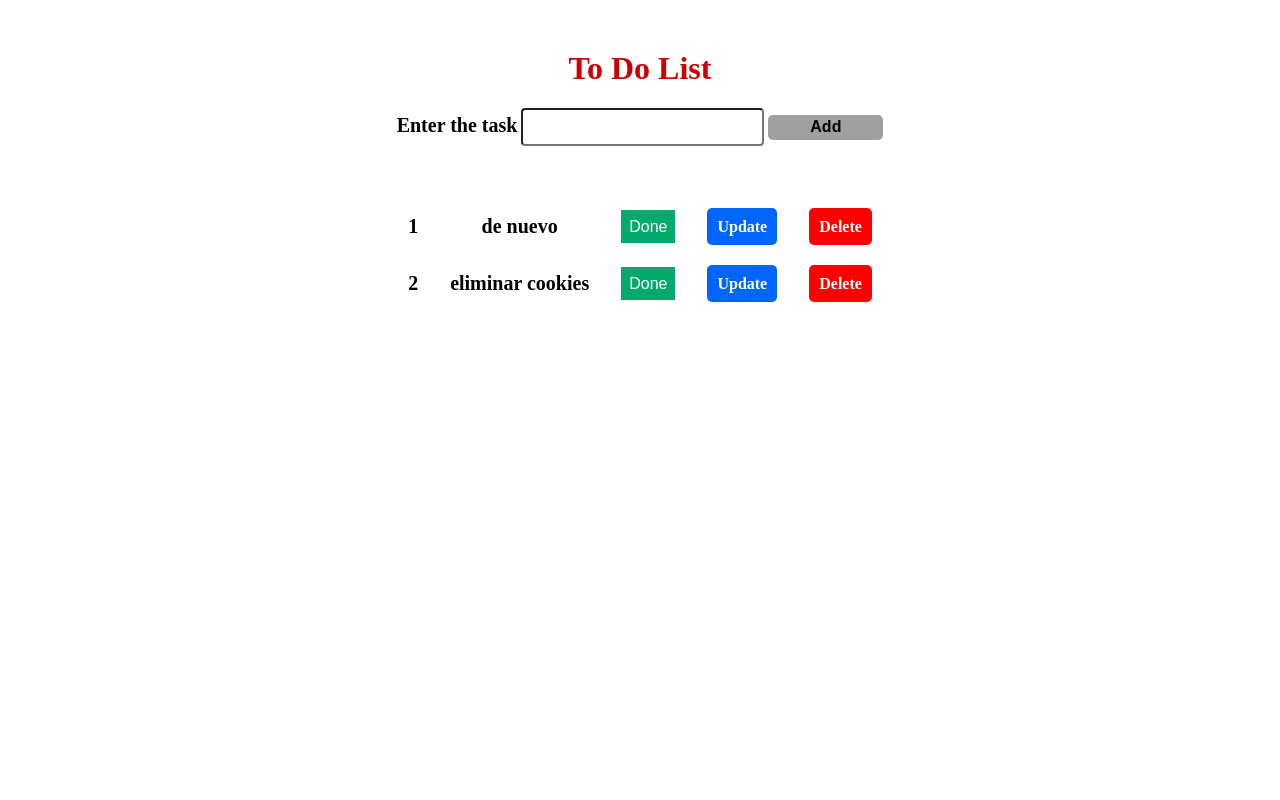
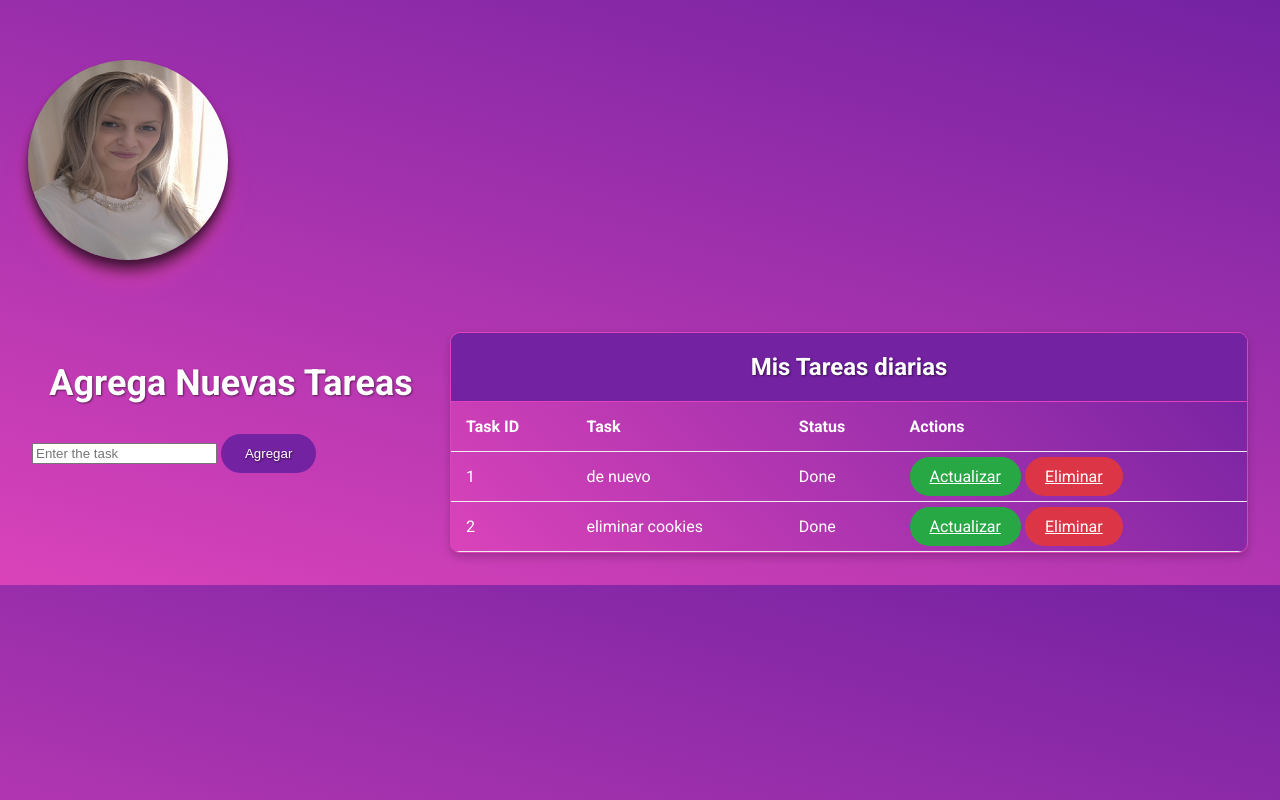
Before and after one commit to Irina-Ichim/ToDoList-Flask, a Flask app: page / in a window 1280 px wide. Run offline with Flask 3, Linux system fonts and the light colour scheme; data comes from the database, SQL or seed files in the repository; both versions use the stored data as it was after the commit.

Commit message:
agregando unos estilos + img + algunas excepciones

```diff
--- a/app.py
+++ b/app.py
@@ -1,44 +1,76 @@
-from flask import Flask,render_template,request,redirect,url_for
+from flask import Flask, render_template, request, redirect, url_for
 from flask_sqlalchemy import SQLAlchemy
 
 app = Flask(__name__)
-app.config['SQLALCHEMY_DATABASE_URI']='sqlite:///db.sqlite'
-app.config['SQLALCHEMY_TRACK_MODIFICATIONS']=False
-db= SQLAlchemy(app)
-
+app.config['SQLALCHEMY_DATABASE_URI'] = 'sqlite:///db.sqlite'
+app.config['SQLALCHEMY_TRACK_MODIFICATIONS'] = False
+db = SQLAlchemy(app)
 
 class Todo(db.Model):
-    task_id=db.Column(db.Integer,primary_key=True)
-    name=db.Column(db.String(100))
-    done=db.Column(db.Boolean)
+    """
+    Modelo de datos para representar una tarea.
+
+    Attributes:
+        task_id (int): ID único de la tarea.
+        name (str): Nombre de la tarea.
+        done (bool): Indicador de si la tarea está completada o no.
+    """
+    task_id = db.Column(db.Integer, primary_key=True)
+    name = db.Column(db.String(100))
+    done = db.Column(db.Boolean)
+
 
 @app.route('/')
 def home():
-    todo_list=Todo.query.all()
-    return render_template('base.html',todo_list=todo_list)
+    """
+    Ruta para mostrar la página de inicio con la lista de tareas.
+    """
+    todo_list = Todo.query.all()
+    return render_template('base.html', todo_list=todo_list)
 
-@app.route('/add',methods=['POST'])
+
+@app.route('/add', methods=['POST'])
 def add():
+    """
+    Ruta para agregar una nueva tarea.
+
+    Returns:
+        redirect: Redirige a la página de inicio después de agregar la tarea.
+    """
     name = request.form.get("name")
-    new_task=Todo(name=name,done=False)
+    new_task = Todo(name=name, done=False)
     db.session.add(new_task)
     db.session.commit()
     return redirect(url_for("home"))
 
+
 @app.route('/update/<int:todo_id>')
 def update(todo_id):
-    todo= Todo.query.get(todo_id)
-    todo.done=not todo.done
+    """
+    Ruta para marcar una tarea como completada.
+    """
+    todo = Todo.query.get(todo_id)
+    todo.done = not todo.done
     db.session.commit()
     return redirect(url_for("home"))
 
 
 @app.route('/delete/<int:todo_id>')
 def delete(todo_id):
-    todo= Todo.query.get(todo_id)
+    """
+    Ruta para eliminar una tarea.
+
+    Args:
+        todo_id (int): El ID de la tarea a eliminar.
+
+    Returns:
+        redirect: Redirige a la página de inicio después de eliminar la tarea.
+    """
+    todo = Todo.query.get(todo_id)
     db.session.delete(todo)
     db.session.commit()
     return redirect(url_for("home"))
 
-if __name__=='__main__':
+
+if __name__ == '__main__':
     app.run()
--- a/static/style.css
+++ b/static/style.css
@@ -1,69 +1,115 @@
-a:link {
-    text-decoration: none;
-    }
-div
-{
- text-align: center;
+body {
+    font-family: 'Roboto', sans-serif;
+    background: linear-gradient(15deg, #da43ba, #7322a2);
+    margin: 0;
+    padding: 0;
 }
-input
-{
-border-radius:4px;
-padding: 8px 16px;
-font-size:16px;
+
+#container {
+    display: flex;
+    justify-content: center;
+    align-items: flex-start;
+    margin-top: 300px;
+    padding: 32px;
 }
-#first{
-margin-top: 50px;
-}
-.button1 {
-   width: 115px;
-   height: 25px;
-   background: #A0A0A0;
-   border:none;
-   text-align: center;
-   border-radius: 5px;
-   font-weight: bold;
-   font-size:16px;
-}
-.button2 {
-   width: 115px;
-   height: 25px;
-   background: #0066ff;
-   color:white;
-   padding: 10px;
-   text-align: center;
-   border-radius: 5px;
-   font-weight: bold;
-   line-height: 25px;
-}
-.button3 {
-   width: 115px;
-   height: 25px;
-   background: red;
-   padding: 10px;
-   text-align: center;
-   border-radius: 5px;
-   color: white;
-   font-weight: bold;
-   line-height: 25px;
-}
-.label {
- color: white;
- padding: 8px;
- font-family: Arial;
+h2{
+    color: white;
+    text-align: center;
+    font-size: 36px;
+    text-shadow: 1px 1px 2px rgba(0, 0, 0, 0.5);
 
 }
-.thick{font-weight: bold;font-size: 20px;}
-.done {background-color: #04AA6D;}
-.pending {background-color: #ff9800;}
-table, td {
- border: 1px none;
- padding: 15px;
- }
-table {
- margin-left: auto;
- margin-right: auto;
+#form-container {
+    flex: 1;
+    margin-right: 20px;
 }
-h1
-{
-color:#cc0000;
+
+#task-list {
+    flex: 2;
+    background: linear-gradient(45deg, #da43ba, #7322a2);
+    border: 1px solid #de43ba;
+    box-shadow: 0 4px 8px rgba(0, 0, 0, 0.2);
+    border-radius: 10px;
+    overflow: hidden;
 }
+
+#task-list h2{
+    background-color: #7322a2;
+    color: white;
+    padding: 20px;
+    margin: 0;
+    font-size: 24px;
+    border-bottom: 1px solid #de43ba;
+    text-shadow: 1px 1px 2px rgba(0, 0, 0, 0.5);
+}
+
+#task-list table {
+    width: 100%;
+    border-collapse: collapse;
+}
+
+#task-list th, #task-list td {
+    padding: 15px;
+    text-align: left;
+    border-bottom: 1px solid #eee;
+    color: white;
+}
+
+.done {
+    color: #28a745;
+}
+
+.pending {
+    color: #ffc107;
+}
+
+.button1 {
+    padding: 12px 24px;
+    background-color: #7322a2;
+    border: none;
+    color: white;
+    cursor: pointer;
+    border-radius: 30px;
+    transition: background-color 0.3s;
+    text-shadow: 1px 1px 2px rgba(0, 0, 0, 0.5);
+}
+
+.button1:hover {
+    background-color: #da43ba;
+}
+
+.button2, .button3 {
+    padding: 10px 20px;
+    border: none;
+    cursor: pointer;
+    border-radius: 20px;
+    transition: background-color 0.3s;
+}
+
+.button2 {
+    background-color: #28a745;
+    color: #fff;
+}
+
+.button3 {
+    background-color: #dc3545;
+    color: #fff;
+}
+
+.button2:hover, .button3:hover {
+    background-color: #218838;
+}
+#form-container {
+    position: relative;
+}
+
+#taskIcon {
+    position: absolute;
+    top: 60px;
+    left: 10%;
+    transform: translateX(-50%);
+    width: 200px;
+    height: 200px;
+    border-radius: 50%;
+    box-shadow: 0 4px 4px rgba(0, 0, 0, 0.25), 0 8px 8px rgba(0, 0, 0, 0.25), 0 12px 12px rgba(0, 0, 0, 0.25), 0 16px 16px rgba(0, 0, 0, 0.25), 0 20px 20px #de43ba;
+}
--- a/templates/base.html
+++ b/templates/base.html
@@ -4,35 +4,59 @@
     <meta charset="UTF-8">
     <title>Todo App</title>
     <link rel="stylesheet" href="{{ url_for('static', filename='style.css')}}">
+    <link href="https://fonts.googleapis.com/css2?family=Roboto:wght@400;700&display=swap" rel="stylesheet">
 </head>
 <body>
-<div id="first" >
-        <h1>To Do List</h1>
-        <form  action="/add" method="post">
-            <div >
-                <label class="thick">Enter the task</label>
-                <input type="text" name="name">
-            <button class="button1" type="submit" >Add</button>
+<div id="container">
+    <img src="{{ url_for('static', filename='Irina.jpg')}}" id="taskIcon">
+    <div id="form-container">
+
+        <h2>Agrega Nuevas Tareas</h2>
+        <form action="/add" method="post" onsubmit="return validar()">
+            <div>
+                <input type="text" name="name" id="taskInput" placeholder="Enter the task">
+                <button class="button1" type="submit">Agregar</button>
             </div>
         </form>
-        <br><br>
+    </div>
+    <div id="task-list">
+        <h2>Mis Tareas diarias</h2>
         <table>
+            <thead>
+                <tr>
+                    <th>Task ID</th>
+                    <th>Task</th>
+                    <th>Status</th>
+                    <th>Actions</th>
+                </tr>
+            </thead>
             <tbody>
                 {% for todo in todo_list %}
                 <tr>
-            <td class="thick">{{todo.task_id }}</td>
-            <td class="thick">{{ todo.name }}</td>
-            {% if todo.done == False %}
-            <td><label class="label pending">Not done</label></td>
-            {% else %}
-            <td><label class="label done">Done</label></td>
-            {% endif %}
-            <td><a  href="/update/{{ todo.task_id }}" class="button2">Update</a></td>
-            <td><a  href="/delete/{{ todo.task_id }}" class="button3">Delete</a></td>
+                    <td>{{ todo.task_id }}</td>
+                    <td>{{ todo.name }}</td>
+                    <td class="{% if todo.done %}done{% else %}pending{% endif %}">
+                        {% if todo.done %}Done{% else %}Not done{% endif %}
+                    </td>
+                    <td>
+                        <a href="/update/{{ todo.task_id }}" class="button2">Actualizar</a>
+                        <a href="/delete/{{ todo.task_id }}" class="button3">Eliminar</a>
+                    </td>
                 </tr>
                 {% endfor %}
             </tbody>
         </table>
     </div>
+</div>
+<script>
+    function validar() {
+        var tarea = document.getElementById("taskInput").value;
+        if (tarea.trim() === "") {
+            alert("Please enter a task before adding.");
+            return false; // Evita que se envíe el formulario si la tarea está vacía
+        }
+        return true; // Permite enviar el formulario si la tarea no está vacía
+    }
+</script>
 </body>
 </html>
```
Also changed, not shown: instance/db.sqlite, static/Irina.jpg (added). Lines whose indentation alone changed are shown as unchanged.
